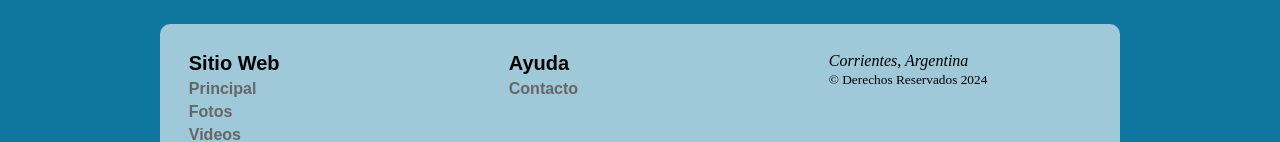
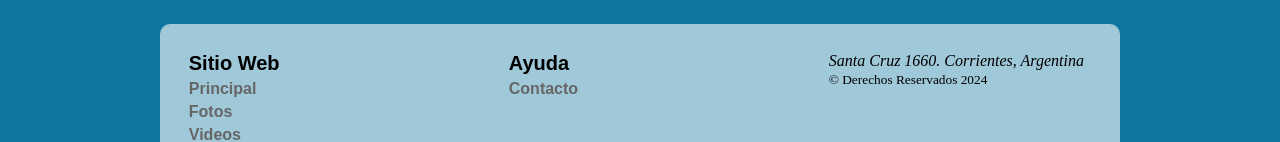
Before and after one commit to Alfonso-X/practico_html, a plain HTML site: page index.html in a window 1280 px wide. Shown: the part 620-762 px from the top of the page. Drawn offline with Linux system fonts and the light colour scheme.

```diff
--- a/index.html
+++ b/index.html
@@ -91,7 +91,7 @@
 <p><a href="contacto.html">Contacto</a></p>
 </section>
 <section class="seccionpie">
-<address>Corrientes, Argentina</address>
+<address>Santa Cruz 1660. Corrientes, Argentina</address>
 <small>&copy; Derechos Reservados 2024</small>
 </section>
 </div>
```
